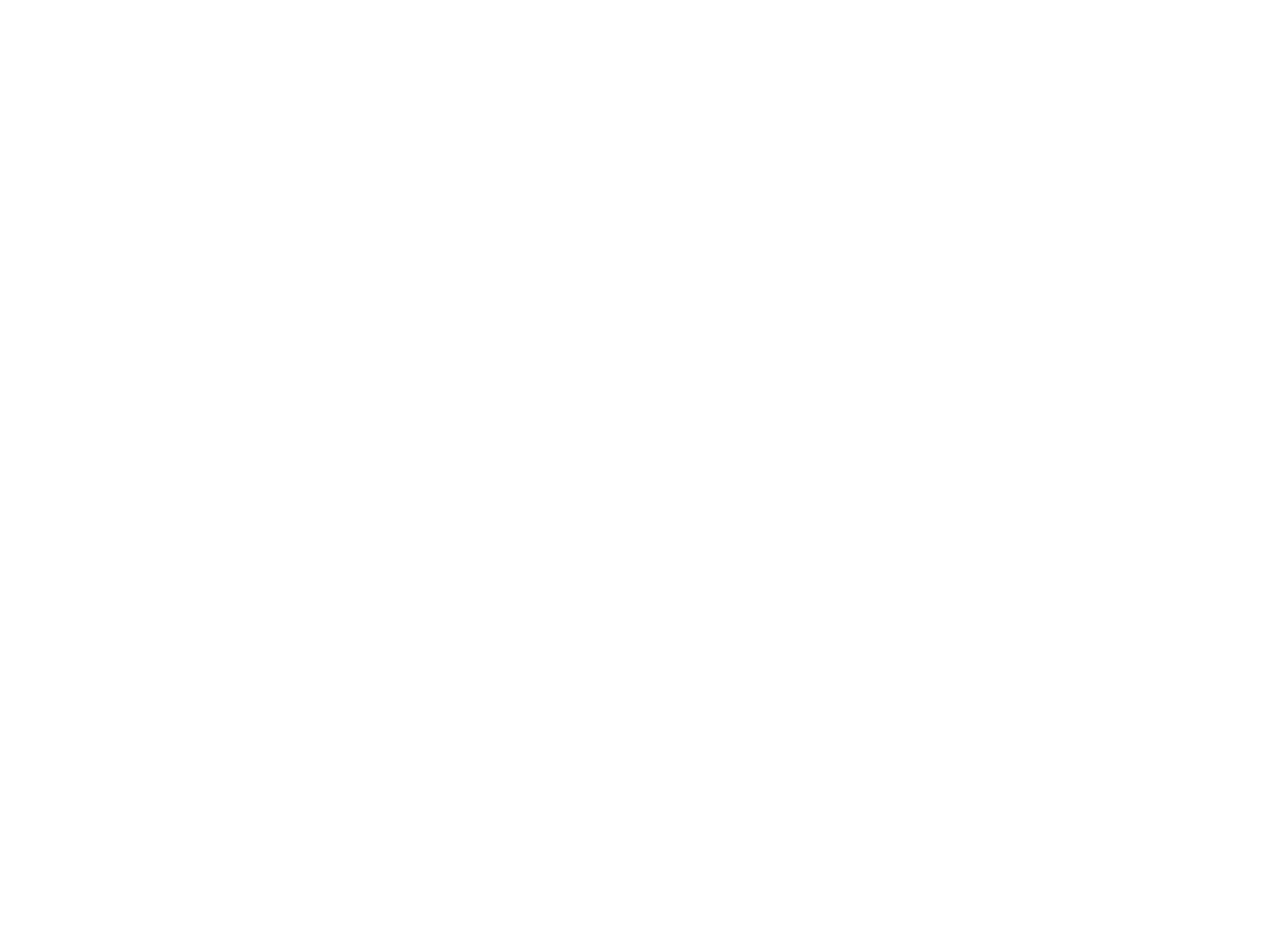
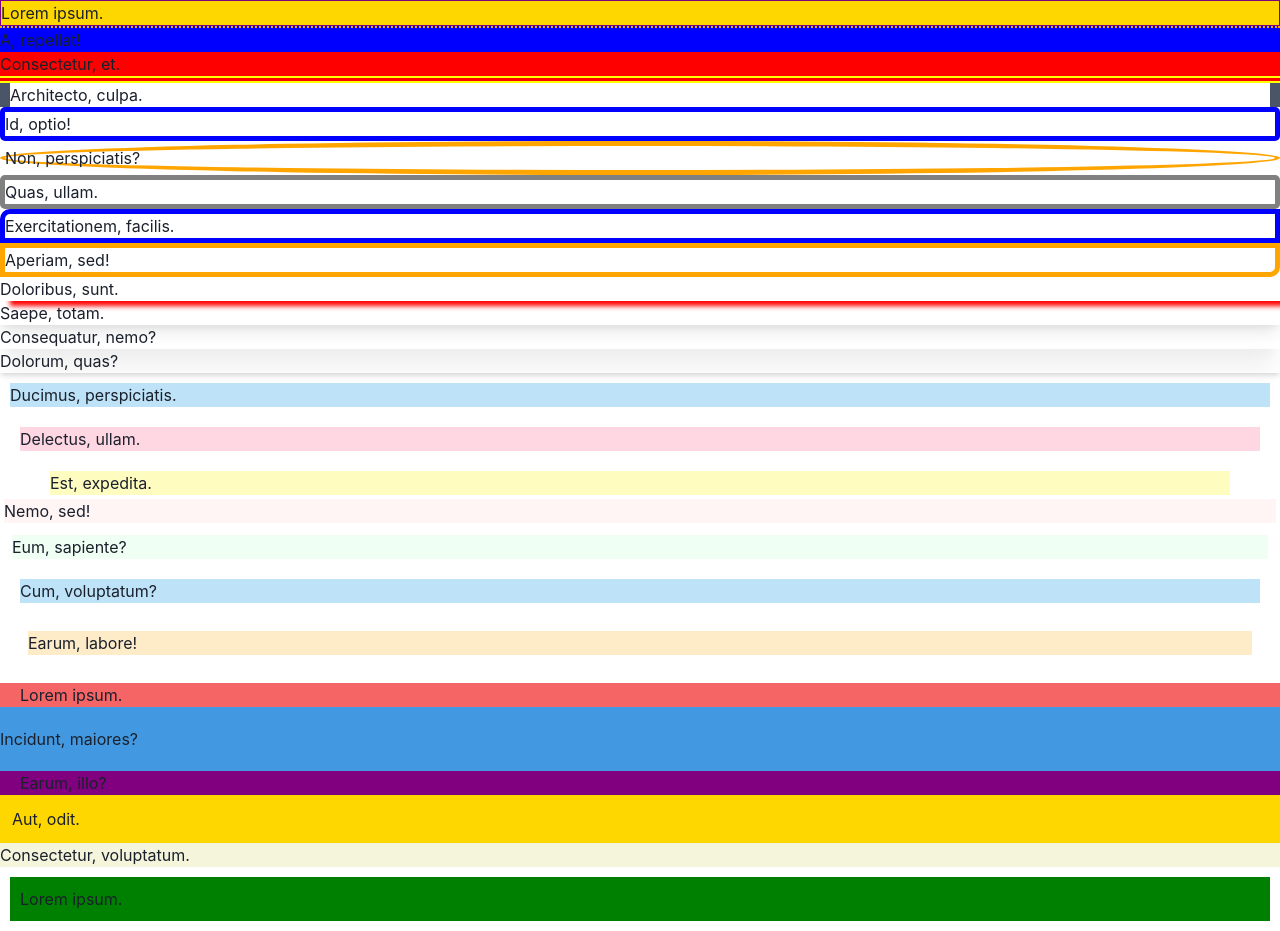
Before and after one commit to azerone52/react20231031, a React (Create React App) app: page / in a window 1280 px wide. Before the commit the page ends 800 px from the top, so only its background shows below. Built offline with nearby package versions, Linux system fonts and the light colour scheme.

Commit message:
패딩, 마진 적용

```diff
--- a/src/App.js
+++ b/src/App.js
@@ -1,7 +1,80 @@
+import { Box } from "@chakra-ui/react";
+
 function App() {
   return (
     <>
-      <div></div>
+      <Box bg={"gold"} border={"1px solid purple"}>
+        Lorem ipsum.
+      </Box>
+      <Box bg={"blue"} borderTop={"2px dotted orange"}>
+        A, repellat!
+      </Box>
+      <Box bg={"red"} borderBottom={"7px double yellow"}>
+        Consectetur, et.
+      </Box>
+      <Box borderX={"10px solid"} borderColor={"gray.600"}>
+        Architecto, culpa.
+      </Box>
+      <Box border={"5px solid blue"} borderRadius={"5px"}>
+        Id, optio!
+      </Box>
+      <Box border={"5px solid orange"} borderRadius={"50%"}>
+        Non, perspiciatis?
+      </Box>
+      <Box border={"5px solid gray"} borderRadius={5}>
+        Quas, ullam.
+      </Box>
+      <Box border={"5px solid blue"} borderTopLeftRadius={10}>
+        Exercitationem, facilis.
+      </Box>
+      <Box border={"5px solid orange"} borderBottomRightRadius={10}>
+        Aperiam, sed!
+      </Box>
+      <Box shadow={"10px 5px 5px red"}>Doloribus, sunt.</Box>
+      <Box shadow={"lg"}>Saepe, totam.</Box>
+      <Box shadow={"xl"}>Consequatur, nemo?</Box>
+      <Box shadow={"md"}>Dolorum, quas?</Box>
+      <Box bg={"blue.100"} m={"10px"}>
+        Ducimus, perspiciatis.
+      </Box>
+      <Box bg={"pink.100"} m={"20px"}>
+        Delectus, ullam.
+      </Box>
+      <Box bg={"yellow.100"} mx={"50px"}>
+        Est, expedita.
+      </Box>
+      <Box bg={"red.50"} m="1">
+        Nemo, sed!
+      </Box>
+      <Box bg={"green.50"} m="3">
+        Eum, sapiente?
+      </Box>
+      <Box bg={"blue.100"} m="5">
+        Cum, voluptatum?
+      </Box>
+      <Box bg={"orange.100"} m="7">
+        Earum, labore!
+      </Box>
+      <Box bg={"red.400"} px="20px">
+        Lorem ipsum.
+      </Box>
+      <Box bg={"blue.400"} py="20px">
+        Incidunt, maiores?
+      </Box>
+      <Box bg={"purple"} pl="20px">
+        Earum, illo?
+      </Box>
+      <Box bg={"gold"} p={"3"}>
+        Aut, odit.
+      </Box>
+      <Box bg={"beige"} pr={"10px"}>
+        Consectetur, voluptatum.
+      </Box>
+      <div
+        style={{ margin: "10px", padding: "10px", backgroundColor: "green" }}
+      >
+        Lorem ipsum.
+      </div>
     </>
   );
 }
```
